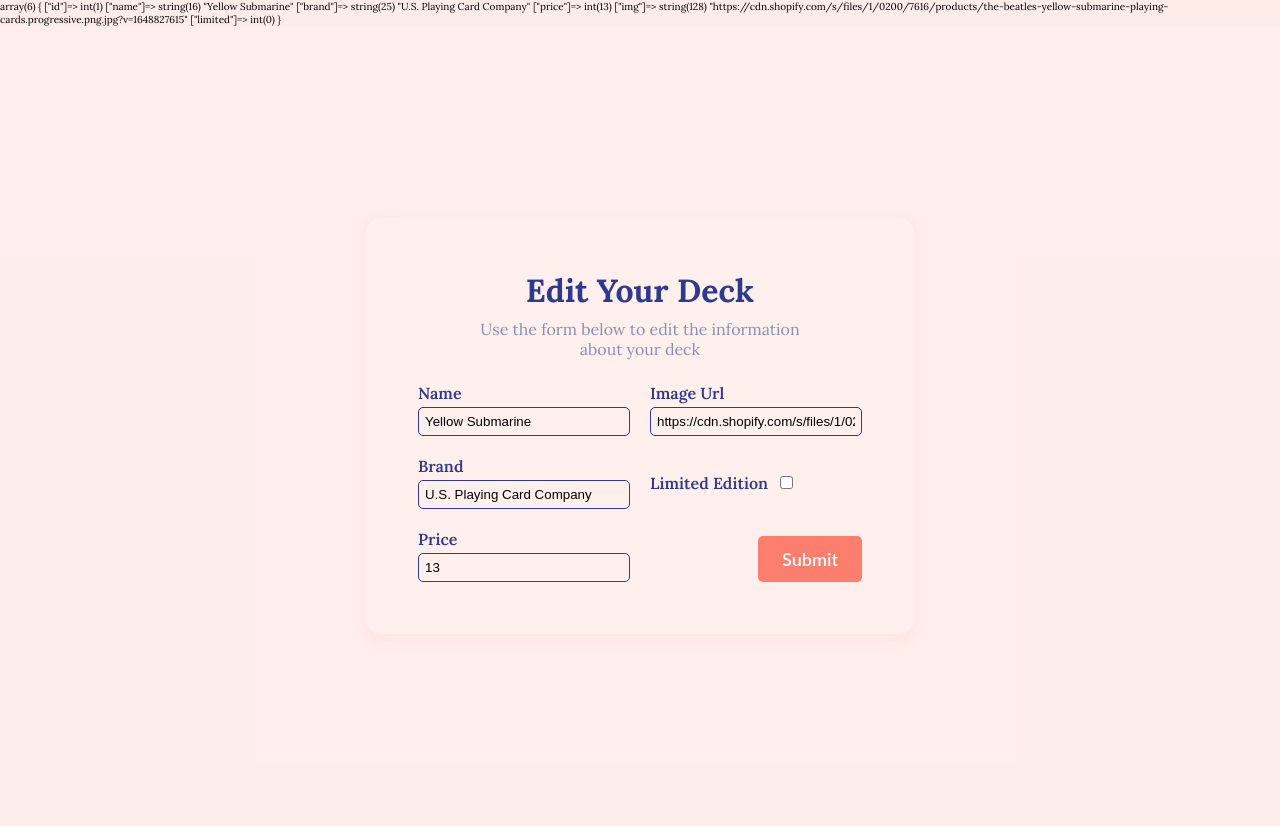
After one commit to alimcgarry/collection, a PHP site: page /editPage.php?id=1 in a window 1280 px wide. The commit adds this page. Run offline with PHP 8.4, Linux system fonts and the light colour scheme; data comes from the database, SQL or seed files in the repository.

Commit message:
Added edit button, form content is filled with correct values

```diff
--- /dev/null
+++ b/addToDatabase.php
@@ -0,0 +1,4 @@
+<?php
+    require_once 'data.php';
+    addFormToDataBase();
+?>
--- /dev/null
+++ b/editPage.php
@@ -0,0 +1,48 @@
+<?php
+    require_once 'function.php';
+    $db = getDBConnection();
+    $id = $_GET['id'];
+    $deck = getSpecificDeck($db, $id);
+    var_dump($deck);
+    $checked = $deck['limited'] ? "checked" : "";
+    echo $checked;
+?>
+<!DOCTYPE html>
+<html lang="en">
+<head>
+    <meta charset="UTF-8">
+    <meta http-equiv="X-UA-Compatible" content="IE=edge">
+    <meta name="viewport" content="width=device-width, initial-scale=1.0">
+    <title>Playing Card Collection</title>
+    <link rel="stylesheet" href="style.css">
+    <script async src="script.js"></script>
+</head>
+<body>
+<div class="edit">
+    <div class="edit__content">
+        <div class="edit__header">
+            <h1 class="edit__title">Edit Your Deck</h1>
+            <p class="edit__subtitle">Use the form below to edit the information about your deck</p>
+        </div>
+        <form method="post" class="edit__form" action="editDatabase.php">
+            <label>Name
+            <input name="name" type="text" value="<?=$deck['name']?>"/>
+            </label>
+            <label>Image Url
+            <input name="img" type="url" value="<?=$deck['img']?>"/>
+            </label>
+            <label>Brand
+            <input name="brand" type="text" value="<?=$deck['brand']?>"/>
+            </label>
+            <label class="checkbox">Limited Edition
+            <input name="limited" type="checkbox" <?=$checked?>/>
+            </label>
+            <label>Price
+            <input name="price" type="number" value="<?=$deck['price']?>"/>
+            </label>
+            <input type="submit">
+        </form>
+    </div>
+</div>
+</body>
+</html>
--- a/function.php
+++ b/function.php
@@ -17,10 +17,17 @@ function getDBConnection():PDO
  */
 function getAllCards(PDO $db):array
 {
-    $query = $db->prepare("SELECT `name`, `brand`, `price`, `img`, `limited` FROM `playing_cards`;");
+    $query = $db->prepare("SELECT `id`, `name`, `brand`, `price`, `img`, `limited` FROM `playing_cards`;");
     $query->execute();
     $cardSets = $query->fetchAll();
     return $cardSets;
+}
+
+function getSpecificDeck($db, $id) {
+    $query = $db->prepare("SELECT `id`, `name`, `brand`, `price`, `img`, `limited` FROM `playing_cards` WHERE `id` = $id;");
+    $query->execute();
+    $deck = $query->fetch();
+    return $deck;
 }
 
 /**
@@ -44,6 +51,7 @@ function displayAllCards(array $cardSets): string
         $str .= "<h2 class='card__title'>{$cardSet['name']}</h2>";
         $str .= "<p class='card__brand'>{$cardSet['brand']}</p>";
         $str .= "<span class='card__price'>£{$cardSet['price']}</span>";
+        $str .= "<a href='editPage.php?id={$cardSet['id']}'>Edit</a>";
         $str .= "</div>";
         $str .= "</div>";
         $str .= "</div>";
--- a/index.php
+++ b/index.php
@@ -45,7 +45,7 @@
             <h1 class="modal__title">Add a Deck</h1>
             <p class="modal__subtitle">Use the form below to add another deck of cards to your collection</p>
         </div>
-        <form method="post" class="modal__form" action="edit.php">
+        <form method="post" class="modal__form" action="addToDatabase.php">
             <label>Name
             <input name="name" type="text"/>
             </label>
--- a/style.css
+++ b/style.css
@@ -285,5 +285,89 @@ header {
     font-size: 1.6rem;
     font-weight: 600;
     color: var(--background-light);
+}
+
+.edit {
+    display: flex;
+    align-items: center;
+    justify-content: center;
+    background: rgba(255, 240, 237, 0.4);
+    height: 100vh;
+}
+
+.edit__content {
+    background: var(--background-light);
+    display: flex;
+    flex-direction: column;
+    padding: 5.2rem;
+    border-radius: 1.5rem;
+    box-shadow: 0px 4px 8px 4px rgba(253, 224, 219, 0.5);
 
 }
+
+.edit__header {
+    text-align: center;
+}
+
+.edit__title {
+    font-size: 3.2rem;
+    margin-bottom: 0.8rem;
+}
+
+.edit__subtitle {
+    font-size: 1.6rem;
+    color: var(--secondary);
+    width: 75%;
+    margin: 0 auto;
+    margin-bottom: 2.4rem;
+}
+
+.edit__form {
+    display: grid;
+    grid-template-columns: 1fr 1fr;
+    column-gap: 2rem;
+    row-gap: 2rem;
+}
+
+.edit__form label {
+    font-size: 1.6rem;
+    font-weight: 600;
+    color: var(--primary);
+    display: flex;
+    flex-direction: column;
+    gap: 0.4rem;
+}
+
+.edit__form .checkbox {
+    flex-direction: row;
+    align-items: center;
+    gap: 1.2rem;
+}
+
+.edit__form input[type=text],
+.edit__form input[type=number],
+.edit__form input[type=url] {
+    display: block;
+    width: 100%;
+    padding: 0.6rem;
+    border-radius: 0.5rem;
+    border: 1px solid var(--primary);
+    background: none;
+}
+
+.edit__form input[type=checkbox] {
+    border: 1px solid var(--accent);
+}
+
+.edit__form input[type=submit] {
+    background: var(--accent);
+    border: none;
+    border-radius: 0.5rem;
+    align-self: end;
+    justify-self: end;
+    padding: 1.2rem 2.4rem;
+    font-family: 'Lato';
+    font-size: 1.8rem;
+    font-weight: 600;
+    color: #fff;
+}
```
Also changed, not shown: editDatabase.php (added).
